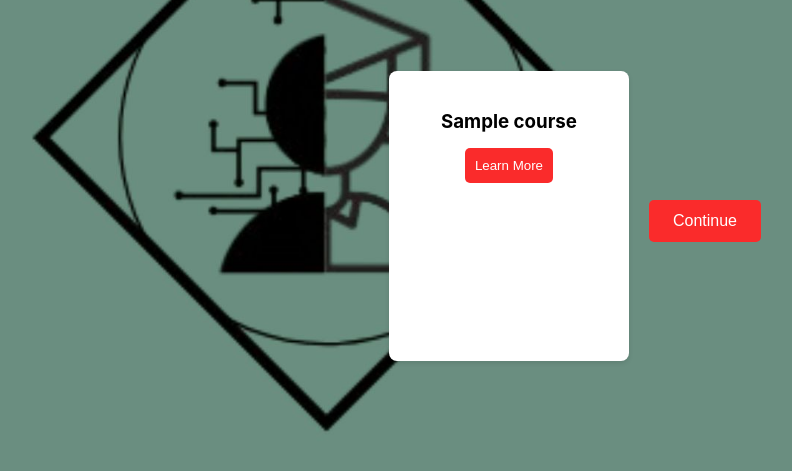
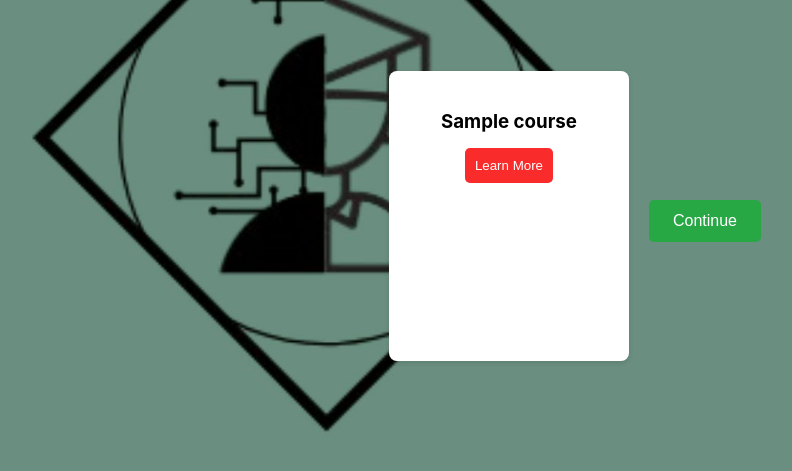
Before and after one commit to rhodyn/Thesis, a Flask app: template templates/results.html in a window 1280 px wide. Shown: the part 199-670 px from the top of the page, without its empty margins (75-867 px from the left). Run offline with Flask 3, Linux system fonts and the light colour scheme; the template is opened without the code that fills it: most values are stand-ins (such as "Sample title", 1, 10 or a date in 2020); parts of the project's set-up code (start-up, migrations or seed data) failed here and were passed over.

Commit message:
Add files via upload

```diff
--- a/templates/results.html
+++ b/templates/results.html
@@ -23,12 +23,12 @@
             <!-- Injected by JS -->
         </div>
     </div>
-    <div style="margin-top: 40px;">
+    <div style="margin-top: 40px; display: flex; justify-content: center; align-items: center;">
         <form action="/end_session" method="POST">
             <button type="submit" style="
                 padding: 12px 24px;
                 font-size: 16px;
-                background-color: #FA2B2B;
+                background-color: #28a745;
                 color: white;
                 border: none;
                 border-radius: 5px;
```
